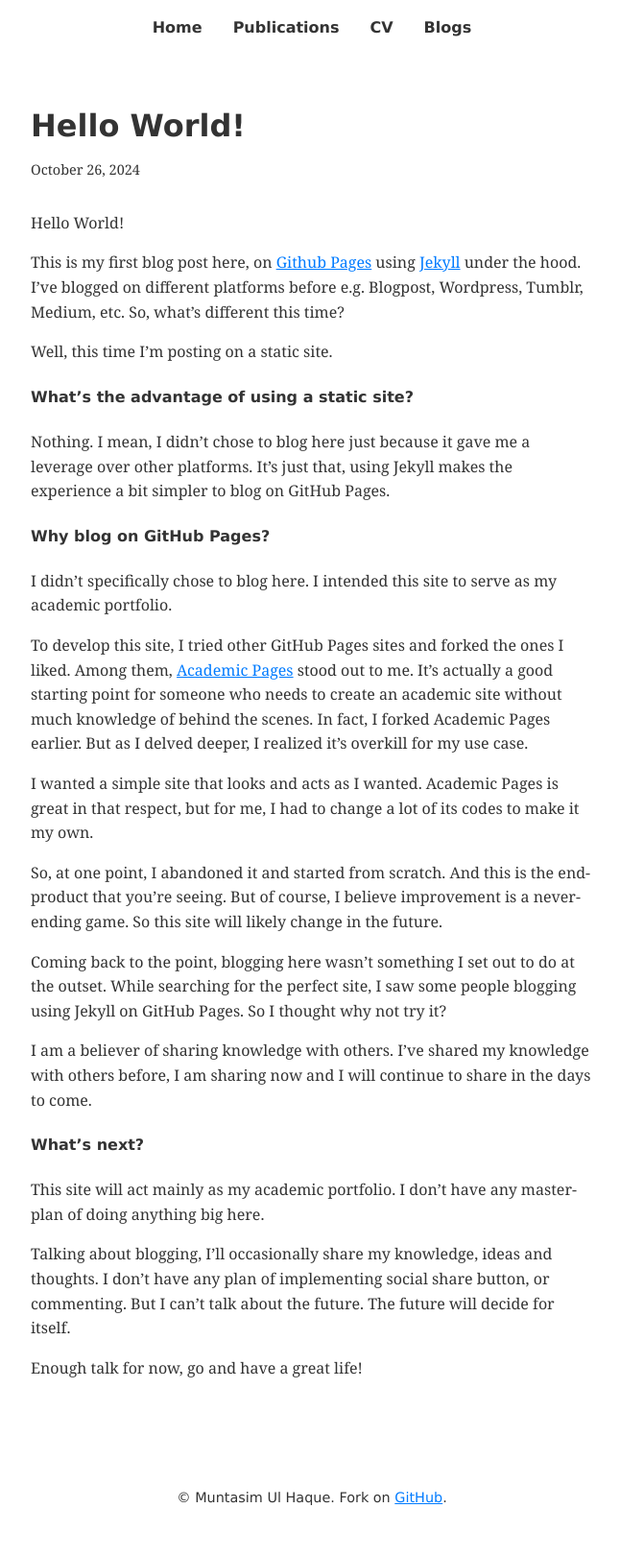
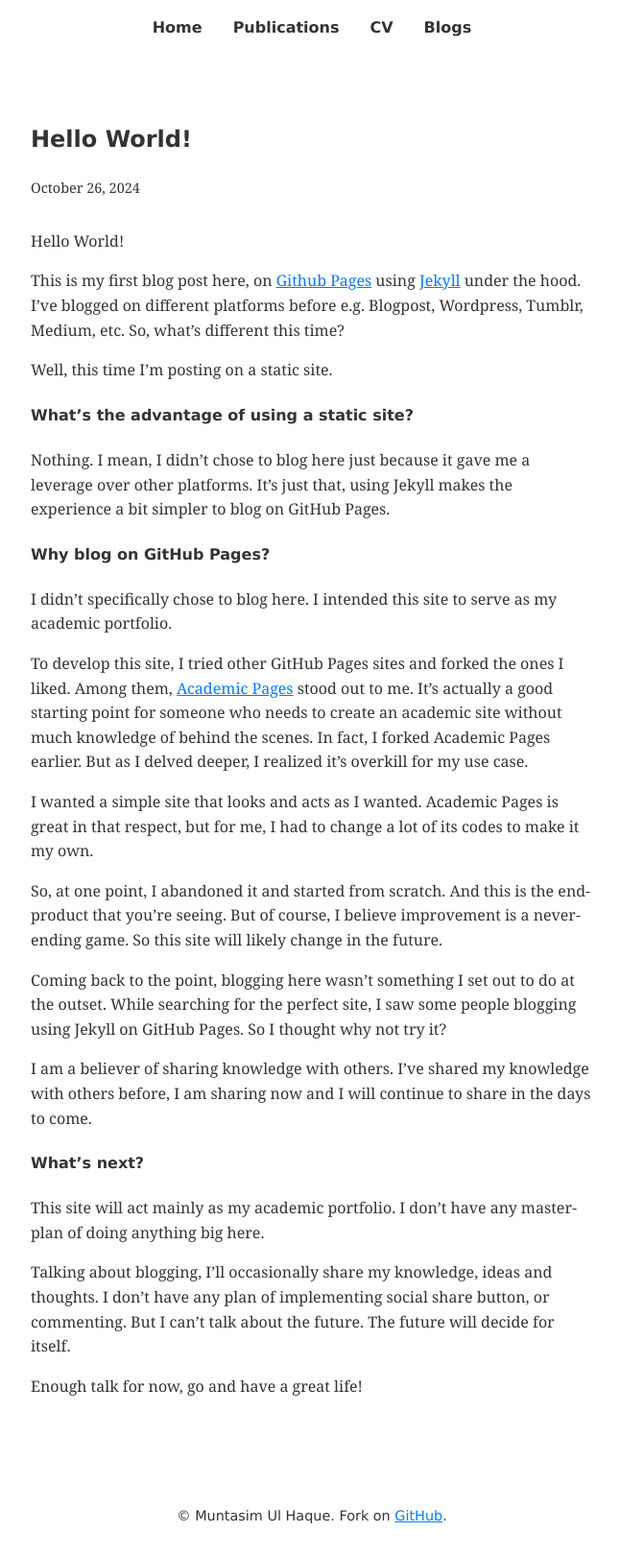
Before and after one commit to muntasimulhaque/muntasimulhaque.github.io, a Jekyll site: the page built from _posts/2024-10-26-hello-world.md, in a window 1280 px wide. Shown: the whole page at 96% size, without its empty margins (315-961 px from the left). Built offline with Jekyll 4.4.1, drawn with Linux system fonts in a browser that asks for light colours.

Commit message:
Update main.css

```diff
--- a/assets/css/main.css
+++ b/assets/css/main.css
@@ -126,7 +126,7 @@ nav a:hover {
 }
 
 /* Blog post styles */
-.blog-post h2 {
+.blog-post h1 {
     font-size: 2em;
     color: var(--primary-color); /* Black for the main heading of the blog post */
     margin-top: 0;
```
